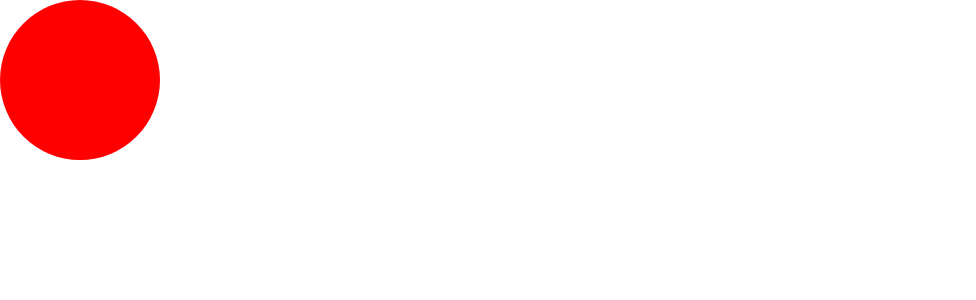
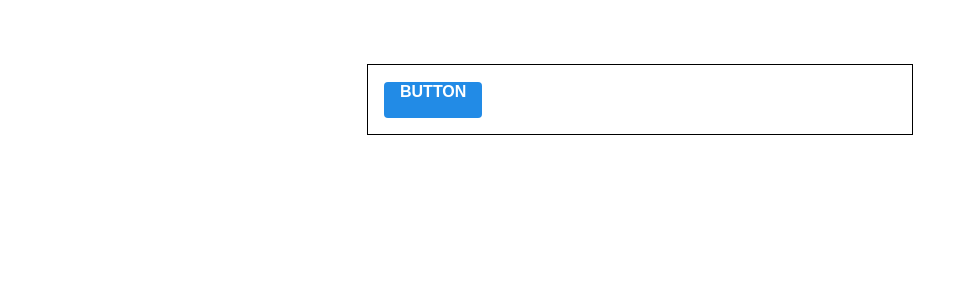
Before and after one commit to devsangho/styling-with-styled-components, a React (Create React App) app: page / in a window 1280 px wide. Shown: the top 300 px of the page, without its empty margins (0-976 px from the left). Built offline with nearby package versions, Linux system fonts and the light colour scheme.

Commit message:
styled된 Button 만들기

```diff
--- a/src/App.js
+++ b/src/App.js
@@ -1,23 +1,20 @@
 import React from 'react';
 import styled, { css } from 'styled-components';
+import Button from './components/Button'
 
-const Circle = styled.div`
-width: 5rem;
-height: 5rem;
-background: ${props => props.color || 'black'};
-border-radius: 50%;
-${props =>
-  props.huge &&
-  css`
-    width: 10rem;
-    height: 10rem;
-  `}
+const AppBlock = styled.div`
+  width: 512px;
+  margin: 0 auto;
+  margin-top: 4rem;
+  border: 1px solid black;
+  padding: 1rem;
 `;
 
 function App() {
   return (
-    // <Circle></Circle>
-    <Circle color="red" huge></Circle>
+    <AppBlock>
+      <Button>BUTTON</Button>
+    </AppBlock>
   );
 }
 
--- /dev/null
+++ b/src/components/Button.js
@@ -0,0 +1,39 @@
+import React from 'react';
+import styled from 'styled-components'
+
+const StyledButton = styled.button`
+/* 공통 스타일 */
+display: inline-flex;
+outline: none;
+border: none;
+border-radius: 4px;
+color: white;
+font-weight: bold;
+cursor: pointer;
+padding-left: 1rem;
+padding-right: 1rem;
+
+/* 크기 */
+height: 2.25rem;
+font-size: 1rem;
+
+/* 색상 */
+background: #228be6;
+&:hover {
+  background: #339af0;
+}
+&:active {
+  background: #1c7ed6;
+}
+
+/* 기타 */
+& + & {
+  margin-left: 1rem;
+}
+`;
+
+function Button({ children, ...rest }) {
+    return <StyledButton {...rest}>{children}</StyledButton>
+}
+
+export default Button;
```
